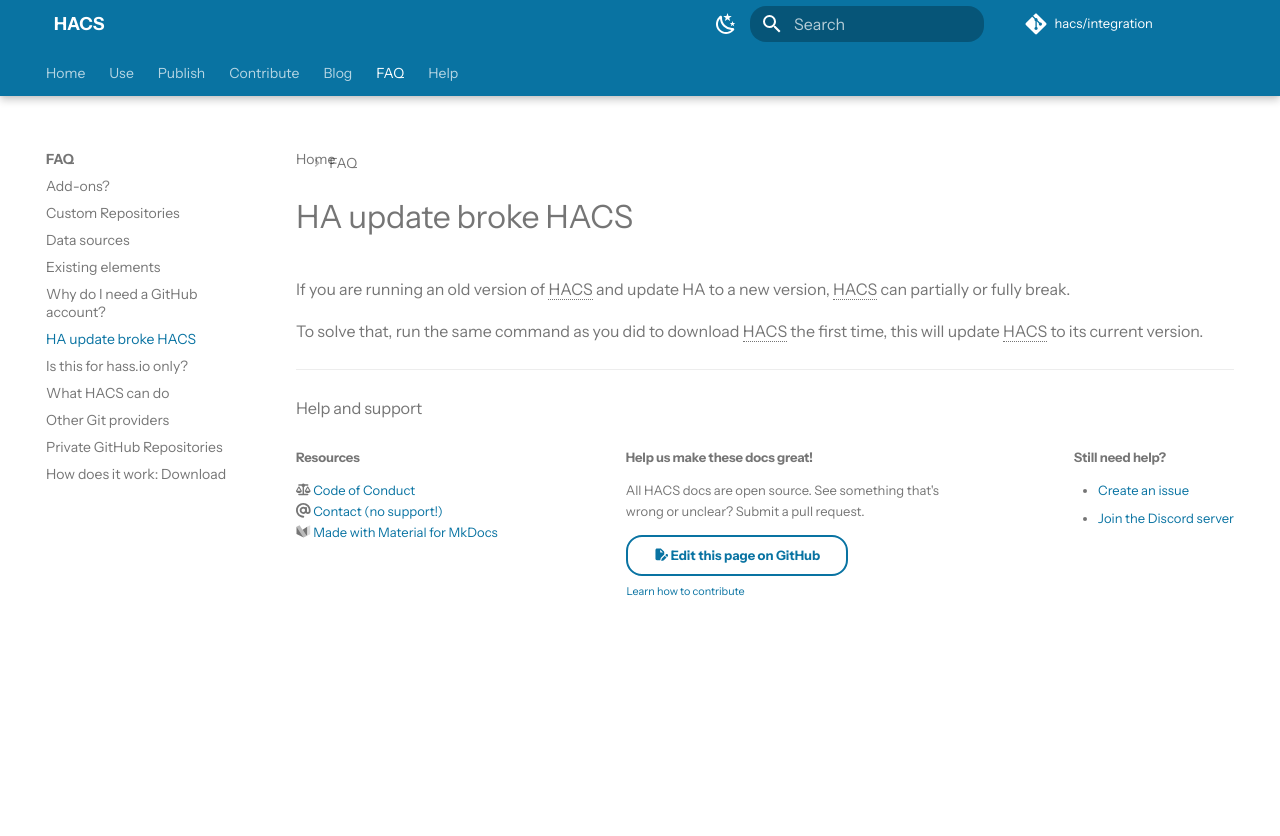
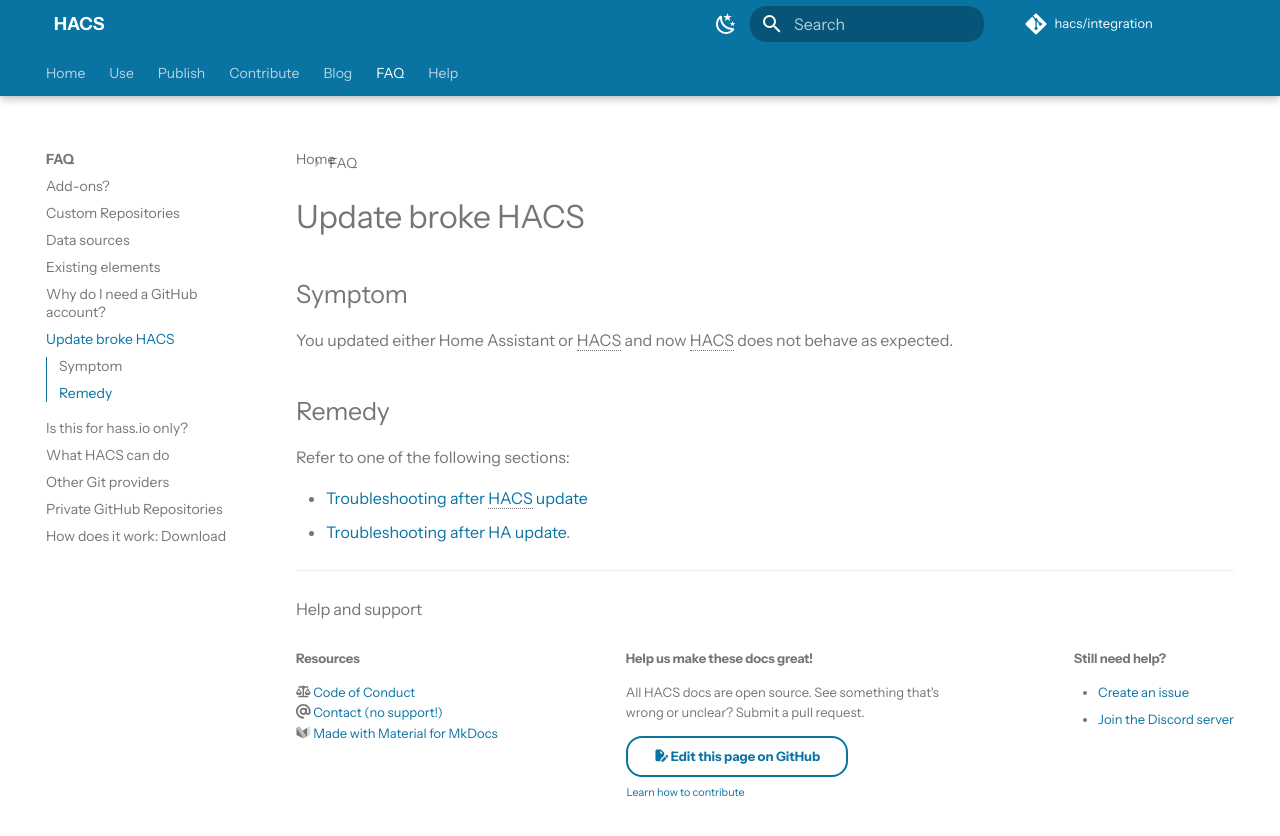
Before and after one commit to hacs/documentation, an MkDocs documentation site: the page built from source/docs/faq/ha_update.md, in a window 1280 px wide. Shown: the top 836 px of the page. Built offline with MkDocs 1.6.1 and Material for MkDocs 9.7.7, drawn with Linux system fonts in a browser that asks for light colours; some web fonts are replaced; plug-ins that fetch from the network failed and are left out; comment, search, counter and statistics services are not loaded.

Commit message:
Troubleshooting HA update: move section

```diff
--- a/mkdocs.yml
+++ b/mkdocs.yml
@@ -175,6 +175,7 @@ nav:
       - docs/use/troubleshooting/diagnostics.md
       - docs/use/troubleshooting/logs.md
       - docs/use/troubleshooting/hacs_update_broke_my_hacs.md
+      - docs/use/troubleshooting/ha_update_broke_my_hacs.md
     - docs/use/remove.md
   - Publish:
     - docs/publish/index.md
--- a/source/docs/faq/ha_update.md
+++ b/source/docs/faq/ha_update.md
@@ -1,8 +1,15 @@
 ---
 id: ha_update
-title: HA update broke HACS
-description: Updating Home Assistant broke HACS
+title: Update broke HACS
+description: Updating broke HACS
 ---
-If you are running an old version of HACS and update HA to a new version, HACS can partially or fully break.
+## Symptom
 
-To solve that, run the same command as you did to download HACS the first time, this will update HACS to its current version.
+You updated either Home Assistant or HACS and now HACS does not behave as expected.
+
+## Remedy
+
+Refer to one of the following sections:
+
+- [Troubleshooting after HACS update](/docs/use/troubleshooting/hacs_update_broke_my_hacs.md)
+- [Troubleshooting after HA update](/docs/use/troubleshooting/ha_update_broke_my_hacs.md).
```
Also changed, not shown: source/docs/use/troubleshooting/ha_update_broke_my_hacs.md (added, +12 -0 lines).
